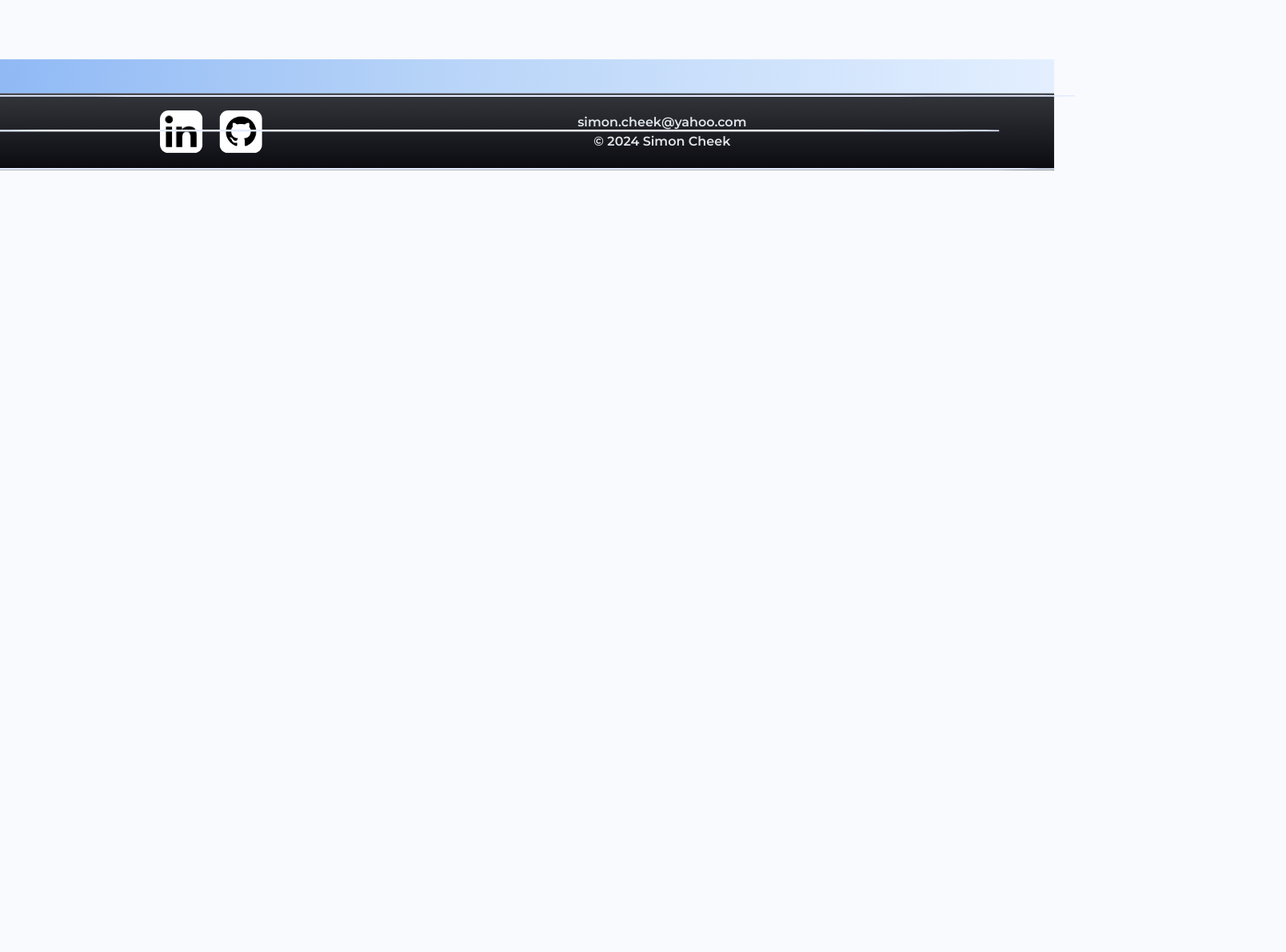
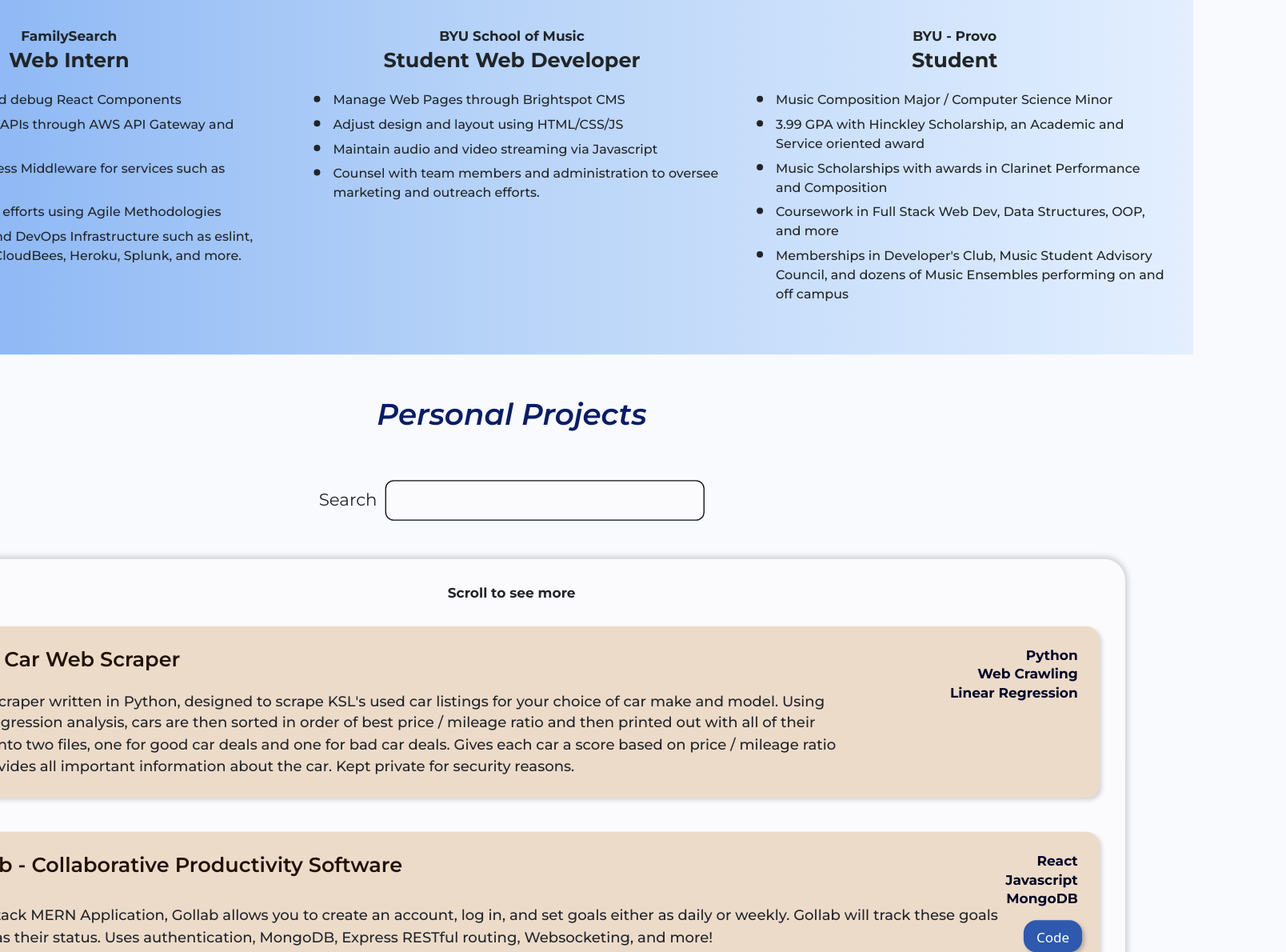
Before and after one commit to Simon-Cheek/SimonPortfolio, a React (Vite) app: page /software in a window 1280 px wide. Shown: the part 780-1970 px from the top of the page at 80% size, 1608 px wide, since content can reach past the window. Before the commit the page ends 993 px from the top, so only its background shows below. Built offline with nearby package versions, Linux system fonts and the light colour scheme.

Commit message:
Finish Software Page and Refactor Components

```diff
--- a/src/components/Button.jsx
+++ b/src/components/Button.jsx
@@ -8,6 +8,7 @@
   shade = "normal",
   gradient = false,
   customCSS,
+  customTextCSS,
   bold = false,
   long = false,
   ...rest
@@ -113,7 +114,7 @@
         {...rest}
         css={[generalStyle, btnStyle, hoverStyle, longer, customCSS]}
       >
-        <span css={textBold}>{rest.children}</span>
+        <span css={[textBold, customTextCSS]}>{rest.children}</span>
       </Button>
     </>
   );
--- a/src/components/FilteredList.jsx
+++ b/src/components/FilteredList.jsx
@@ -25,7 +25,7 @@
   return false;
 };
 
-function ListCard({ title, desc, sideText, inviteLink }) {
+function ListCard({ title, desc, sideText, inviteLink, buttonText }) {
   const workCardStyle = css`
     background-color: ${colors.brown00};
     display: flex;
@@ -49,9 +49,12 @@
     font-size: 0.85em;
     display: block;
     margin-right: 1.5em;
-    margin-top: -0.75em;
+    margin-top: -0.6em;
+    ${!inviteLink && `max-width: 80%;`}
+
     @media (max-width: 767px) {
       margin-bottom: 0.5em;
+      transform: translateY(0);
     }
   `;
 
@@ -78,10 +81,25 @@
     display: flex;
     justify-content: space-between;
     align-items: end;
+    ${sideText &&
+    sideText.length > 2 &&
+    desc.length > 350 &&
+    `margin-top: -0.5em;`}
     @media (max-width: 767px) {
+      transform: translateY(0);
       flex-direction: column;
       align-items: start;
     }
+  `;
+
+  const btnTxtStyle = css`
+    font-size: 0.8em;
+  `;
+
+  const btnStyle = css`
+    margin-top: 0.25em;
+    padding: 0.2em 0.75em;
+    border-radius: 12px;
   `;
 
   return (
@@ -103,8 +121,13 @@
         </Paragraph>
         {inviteLink && (
           <a href={inviteLink}>
-            <Btn shade="dark" color="blue">
-              <span style={{ whiteSpace: "nowrap" }}>Listen Here</span>
+            <Btn
+              shade="dark"
+              color="blue"
+              customCSS={btnStyle}
+              customTextCSS={btnTxtStyle}
+            >
+              <span style={{ whiteSpace: "nowrap" }}>{buttonText}</span>
             </Btn>
           </a>
         )}
@@ -113,7 +136,7 @@
   );
 }
 
-function ListOfWorks({ config }) {
+function ListOfWorks({ config, buttonText }) {
   const searchStyle = css`
     display: flex;
     justify-content: center;
@@ -177,6 +200,7 @@
               desc={config.desc}
               sideText={config.sideText}
               inviteLink={config.inviteLink}
+              buttonText={buttonText}
             />
           ))
         ) : (
@@ -187,7 +211,7 @@
   );
 }
 
-function FilteredList({ config, header }) {
+function FilteredList({ config, header, buttonText }) {
   const headerStyle = css`
     color: ${colors.blue08};
     font-style: italic;
@@ -206,7 +230,7 @@
     <div css={containerStyle}>
       <H4 customCSS={headerStyle}>{header}</H4>
       <Separator size="lg" />
-      <ListOfWorks config={config} />
+      <ListOfWorks config={config} buttonText={buttonText} />
     </div>
   );
 }
--- a/src/components/Music/Music.jsx
+++ b/src/components/Music/Music.jsx
@@ -12,7 +12,11 @@
       <MusicHero />
       <Separator size="xl" />
       <MusicInfo />
-      <FilteredList config={musicCardConfig} header="List of Works" />
+      <FilteredList
+        config={musicCardConfig}
+        header="List of Works"
+        buttonText="Listen Here"
+      />
     </>
   );
 }
--- a/src/components/Software/Software.jsx
+++ b/src/components/Software/Software.jsx
@@ -1,3 +1,5 @@
+import { sweCardConfig } from "../../softwareConfig";
+import FilteredList from "../FilteredList";
 import PageHeader from "../PageHeader";
 import Separator from "../Separator";
 import SoftwareExp from "./SoftwareExp";
@@ -8,8 +10,13 @@
     <>
       <PageHeader header="Software" />
       <SoftwareHero />
-      <Separator size="lg" />
+      <Separator size="xl" />
       <SoftwareExp />
+      <FilteredList
+        config={sweCardConfig}
+        header="Personal Projects"
+        buttonText="Code"
+      />
     </>
   );
 }
--- a/src/components/Software/SoftwareExp.jsx
+++ b/src/components/Software/SoftwareExp.jsx
@@ -1,9 +1,75 @@
 /** @jsxImportSource @emotion/react */
 import { css } from "@emotion/react";
 import BlueRow from "../BlueRow";
+import { H3, H4, H5, H6 } from "../Text";
+import { colors } from "../../styles/colors";
+import BulletedList from "../BulletedList";
+import { sweExp } from "../../softwareConfig";
+import Separator from "../Separator";
+
+function ExpSection({ title, company, details }) {
+  const containerStyle = css`
+    display: flex;
+    flex-direction: column;
+    align-items: center;
+    max-width: 400px;
+    margin: 0 0.5em;
+  `;
+  const headerStyle = css`
+    text-align: center;
+  `;
+  const itemStyle = css`
+    margin: 0;
+    padding: 0;
+    font-size: 0.75em;
+  `;
+  return (
+    <div css={containerStyle}>
+      <div css={headerStyle}>
+        <H6>{company}</H6>
+        <H5>{title}</H5>
+      </div>
+      <Separator size="xs" />
+      <BulletedList
+        listItems={details}
+        paragraph
+        weight="semibold"
+        itemStyle={itemStyle}
+      />
+    </div>
+  );
+}
 
 function SoftwareExp() {
-  return <BlueRow></BlueRow>;
+  const headerStyle = css`
+    color: ${colors.blue08};
+    font-style: italic;
+    font-weight: 600;
+    font-size: 1.75em;
+    text-align: center;
+  `;
+  const containerStyle = css`
+    display: flex;
+    justify-content: center;
+  `;
+  return (
+    <BlueRow>
+      <Separator />
+      <H3 customCSS={headerStyle}>Work and Educational Experience</H3>
+      <Separator size="lg" />
+      <div css={containerStyle}>
+        {sweExp.map((exp) => (
+          <ExpSection
+            key={exp.title}
+            title={exp.title}
+            company={exp.company}
+            details={exp.details}
+          />
+        ))}
+      </div>
+      <Separator />
+    </BlueRow>
+  );
 }
 
 export default SoftwareExp;
--- a/src/components/Software/SoftwareHero.jsx
+++ b/src/components/Software/SoftwareHero.jsx
@@ -18,7 +18,6 @@
     display: flex;
     flex-direction: column;
     justify-content: center;
-    padding: 3em;
   `;
   const h3Style = css`
     margin-left: 0;
@@ -117,6 +116,8 @@
     align-items: center;
     justify-content: center;
     width: 100%;
+    margin: 2em 0;
+    padding: 0 3em;
   `;
   return (
     <div css={containerStyle}>
--- a/src/components/Text.jsx
+++ b/src/components/Text.jsx
@@ -79,7 +79,7 @@
 export function H5({ children, customCSS }) {
   const h5Style = css`
     font-family: "Montserrat", sans-serif;
-    font-size: 1em;
+    font-size: 1.2em;
     font-weight: 700;
     margin: 0 4px;
     padding: 4px 0;
--- /dev/null
+++ b/src/softwareConfig.js
@@ -0,0 +1,85 @@
+export const sweExp = [
+  {
+    title: "Web Intern",
+    company: "FamilySearch",
+    details: [
+      "Design, build, and debug React Components",
+      "Manage internal APIs through AWS API Gateway and Lambda",
+      "Build Node/Express Middleware for services such as Prerender",
+      "Coordinate team efforts using Agile Methodologies",
+      "Manage CI/CD and DevOps Infrastructure such as eslint, Github Actions, CloudBees, Heroku, Splunk, and more.",
+    ],
+  },
+  {
+    title: "Student Web Developer",
+    company: "BYU School of Music",
+    details: [
+      "Manage Web Pages through Brightspot CMS",
+      "Adjust design and layout using HTML/CSS/JS",
+      "Maintain audio and video streaming via Javascript",
+      "Counsel with team members and administration to oversee marketing and outreach efforts.",
+    ],
+  },
+  {
+    title: "Student",
+    company: "BYU - Provo",
+    details: [
+      "Music Composition Major / Computer Science Minor",
+      "3.99 GPA with Hinckley Scholarship, an Academic and Service oriented award",
+      "Music Scholarships with awards in Clarinet Performance and Composition",
+      "Coursework in Full Stack Web Dev, Data Structures, OOP, and more",
+      "Memberships in Developer's Club, Music Student Advisory Council, and dozens of Music Ensembles performing on and off campus",
+    ],
+  },
+];
+
+export const sweCardConfig = [
+  {
+    title: "Used Car Web Scraper",
+    desc: `A web scraper written in Python, designed to scrape KSL's used car listings for your choice of car make and model.
+      Using linear regression analysis, cars are then sorted in order of best price / mileage ratio and then printed out with all of their
+      details into two files, one for good car deals and one for bad car deals. Gives each car a score based on price / mileage ratio and provides
+      all important information about the car. Kept private for security reasons.`,
+    sideText: ["Python", "Web Crawling", "Linear Regression"],
+    inviteLink: "",
+    searchTerms: ["Machine Learning", "Web", "CURL", "Scraping"],
+  },
+  {
+    title: "Gollab - Collaborative Productivity Software",
+    desc: `A Full Stack MERN Application, Gollab allows you to create an account, log in, and set goals either as daily or weekly. Gollab will track these
+      goals as well as their status. Uses authentication, MongoDB, Express RESTful routing, Websocketing, and more!`,
+    sideText: ["React", "Javascript", "MongoDB"],
+    inviteLink: "https://github.com/Simon-Cheek/startup",
+    searchTerms: [
+      "Full Stack",
+      "API",
+      "REST",
+      "Express",
+      "UI",
+      "Websocket",
+      "Javascript",
+    ],
+  },
+  {
+    title: "Minecraft Mod",
+    desc: `The start of a Minecraft Mod designed to make the game more difficult and tense. Built using Gradle, Java, and other similar tools.`,
+    sideText: ["Java", "Gradle"],
+    inviteLink: "https://github.com/Simon-Cheek/DeadlyNightsMod",
+    searchTerms: [],
+  },
+  {
+    title: "Cat App",
+    desc: `A Flutter SDK experiment to practice UI and Dart organizational skills.
+      Allows you to rank a list of cats and to view the order that you ranked them in.`,
+    sideText: ["Flutter SDK", "Mobile"],
+    inviteLink: "https://github.com/Simon-Cheek/CatApp",
+    searchTerms: ["Dart", "UI"],
+  },
+  {
+    title: "CommentBoard",
+    desc: `Node.js and Express RESTful Routing practice featuring a standard CRUD app that shows and manages comments on a post.`,
+    sideText: ["Node.js", "EJS", "Express"],
+    inviteLink: "https://github.com/Simon-Cheek/CommentBoard",
+    searchTerms: ["CRUD", "UI", "Javascript"],
+  },
+];
```
